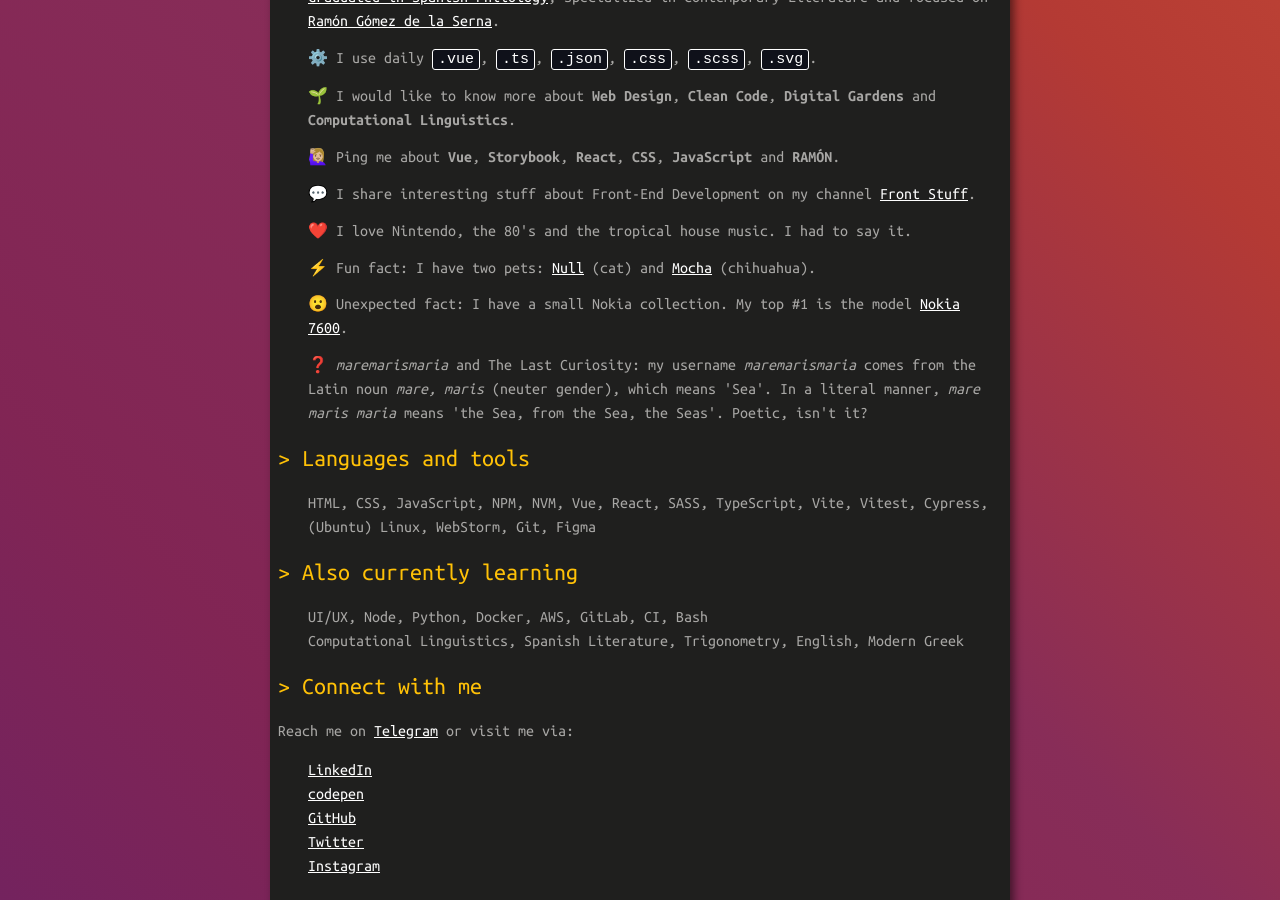
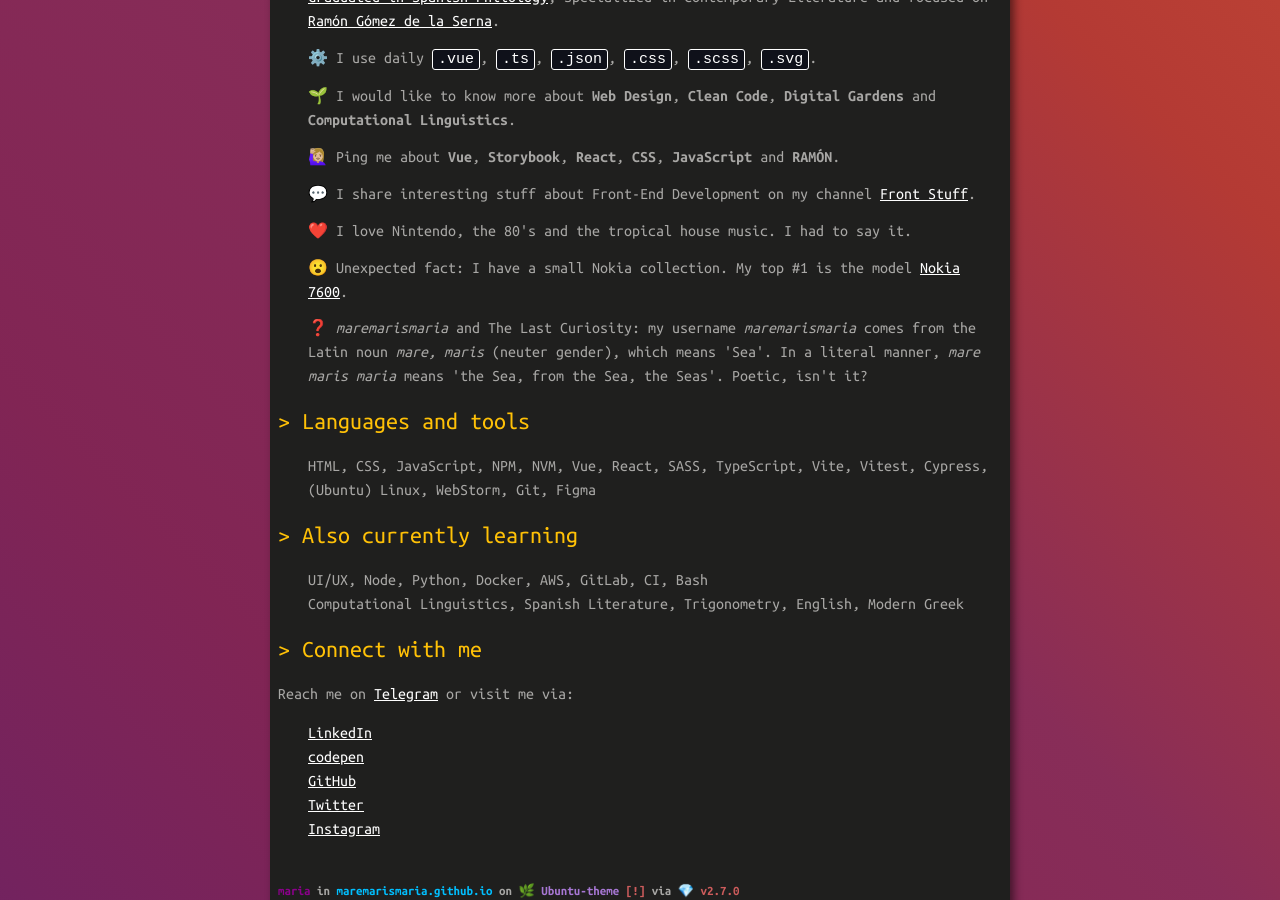
Before and after one commit to maremarismaria/identity-card, a Jekyll site: the page built from index.html, in a window 1280 px wide and 900 px high, scrolled down 473 px. Built offline with Jekyll 4.4.1, drawn with Linux system fonts in a browser that asks for light colours.

Commit message:
:speech_balloon: Update bio

```diff
--- a/index.html
+++ b/index.html
@@ -26,7 +26,6 @@ layout: default
             <li> 🙋🏼‍♀️ Ping me about <strong>Vue</strong>, <strong>Storybook</strong>, <strong>React</strong>, <strong>CSS</strong>, <strong>JavaScript</strong> and <strong>RAMÓN</strong>.</li>
             <li> 💬 I share interesting stuff about Front-End Development on my channel <a href="https://t.me/stuff_front" target="_blank" rel="noreferrer">Front Stuff</a>.</li>
             <li> ❤️ I love Nintendo, the 80's and the tropical house music. I had to say it.</li>
-            <li> ⚡️ Fun fact: I have two pets: <a href="https://en.wikipedia.org/wiki/Null_pointer" target="_blank" rel="noreferrer">Null</a> (cat) and <a href="https://github.com/doodlewind/mocha1995" target="_blank" rel="noreferrer">Mocha</a> (chihuahua).</li>
             <li> 😮 Unexpected fact: I have a small Nokia collection. My top #1 is the model <a href="https://en.wikipedia.org/wiki/Nokia_7600" target="_blank" rel="noreferrer">Nokia 7600</a>.</li>
             <li> ❓ <i>maremarismaria</i> and The Last Curiosity: my username <i>maremarismaria</i> comes from the Latin noun <i>mare, maris</i> (neuter gender), which means 'Sea'. In a literal manner, <i>mare maris maria</i> means 'the Sea, from the Sea, the Seas'. Poetic, isn't it?</li>
         </ul>
```
